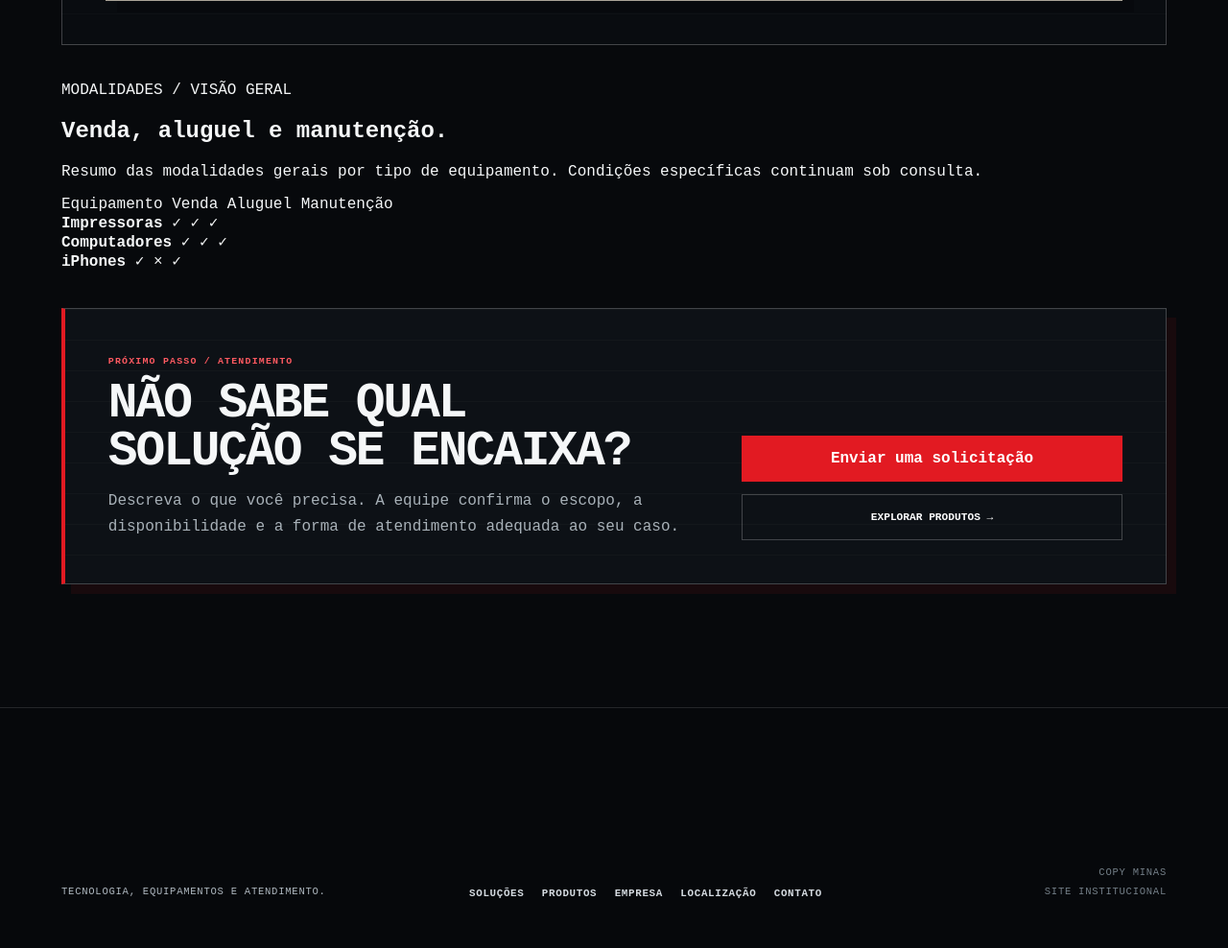
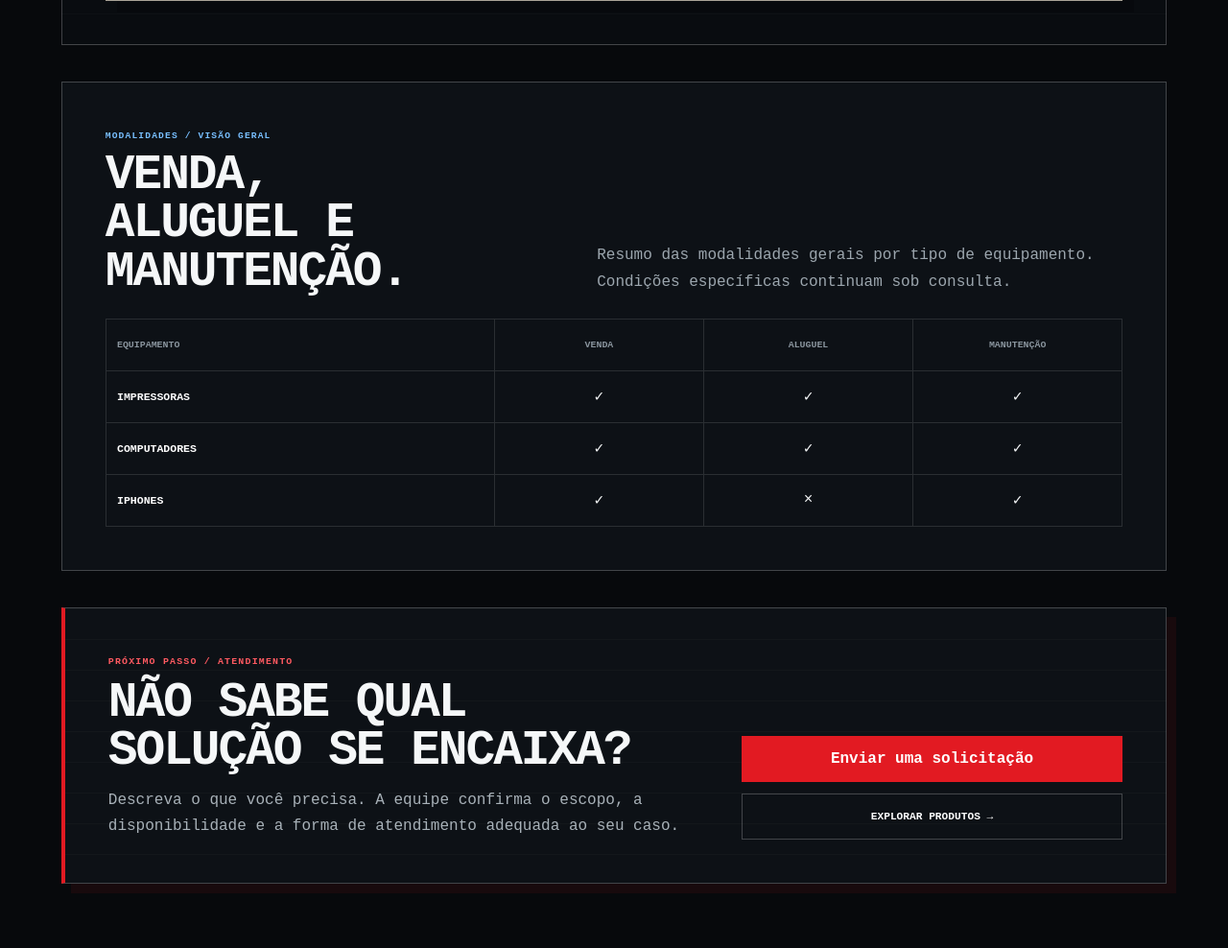
Before and after one commit to BrunoWerninghaus/site_copyminas, a Flask app: page /solucoes in a window 1280 px wide. Shown: the part 2139-3127 px from the top of the page at 96% size. Run offline with Flask 3, Linux system fonts and the light colour scheme.

Commit message:
Style service matrix on Solutions

```diff
--- a/src/copyminas/static/css/paper.css
+++ b/src/copyminas/static/css/paper.css
@@ -2526,3 +2526,92 @@
         grid-template-columns: 1fr;
     }
 }
+
+
+/* Solutions owns service modality information */
+.page-solutions .solutions-matrix {
+    padding: clamp(1.5rem, 3.5vw, 3rem);
+    border: 1px solid var(--line-strong);
+    background: #0d1116;
+}
+
+.page-solutions .solutions-matrix > header {
+    display: grid;
+    grid-template-columns: minmax(0,.9fr) minmax(280px,1.1fr);
+    gap: clamp(2rem,5vw,5rem);
+    align-items: end;
+}
+
+.page-solutions .solutions-matrix > header span {
+    color: #78bfff;
+    font-size: .6rem;
+    font-weight: 800;
+    letter-spacing: .12em;
+    text-transform: uppercase;
+}
+
+.page-solutions .solutions-matrix > header h2 {
+    max-width: 13ch;
+    margin: .5rem 0 0;
+    font-size: clamp(1.8rem,4vw,3.5rem);
+    line-height: .98;
+    letter-spacing: -.04em;
+    text-transform: uppercase;
+}
+
+.page-solutions .solutions-matrix > header p {
+    margin: 0;
+    color: #9ca6ae;
+    line-height: 1.7;
+}
+
+.page-solutions .solutions-matrix__table {
+    margin-top: 1.5rem;
+    border-top: 1px solid var(--line);
+    border-left: 1px solid var(--line);
+}
+
+.page-solutions .solutions-matrix__row {
+    display: grid;
+    grid-template-columns: minmax(140px,1.3fr) repeat(3,minmax(72px,.7fr));
+}
+
+.page-solutions .solutions-matrix__row > * {
+    display: grid;
+    min-height: 54px;
+    place-items: center;
+    padding: .7rem;
+    border-right: 1px solid var(--line);
+    border-bottom: 1px solid var(--line);
+}
+
+.page-solutions .solutions-matrix__row > :first-child {
+    place-items: center start;
+}
+
+.page-solutions .solutions-matrix__row--head > * {
+    color: #89949d;
+    font-size: .62rem;
+    font-weight: 800;
+    text-transform: uppercase;
+}
+
+.page-solutions .solutions-matrix__row strong {
+    color: white;
+    font-size: .72rem;
+    text-transform: uppercase;
+}
+
+@media (max-width: 700px) {
+    .page-solutions .solutions-matrix > header {
+        grid-template-columns: 1fr;
+    }
+
+    .page-solutions .solutions-matrix {
+        overflow-x: auto;
+    }
+
+    .page-solutions .solutions-matrix__table {
+        min-width: 620px;
+    }
+}
```
